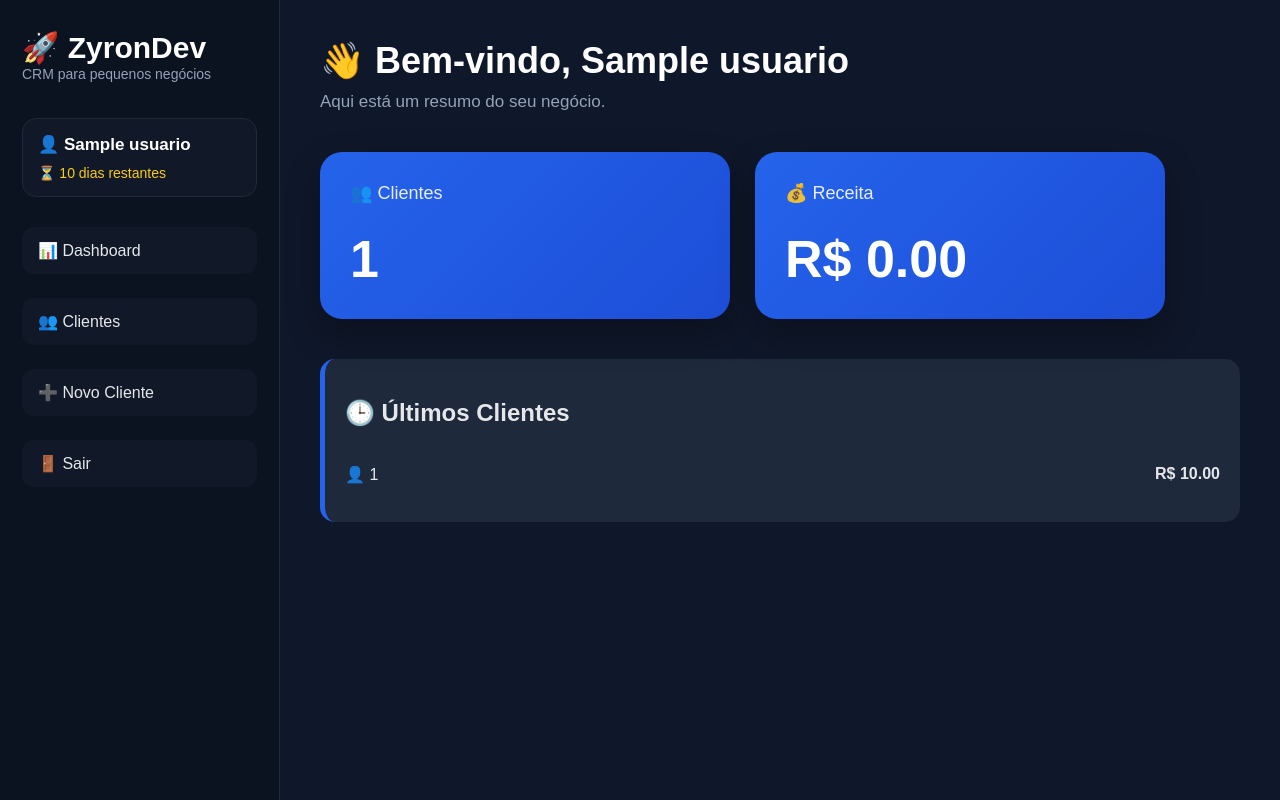
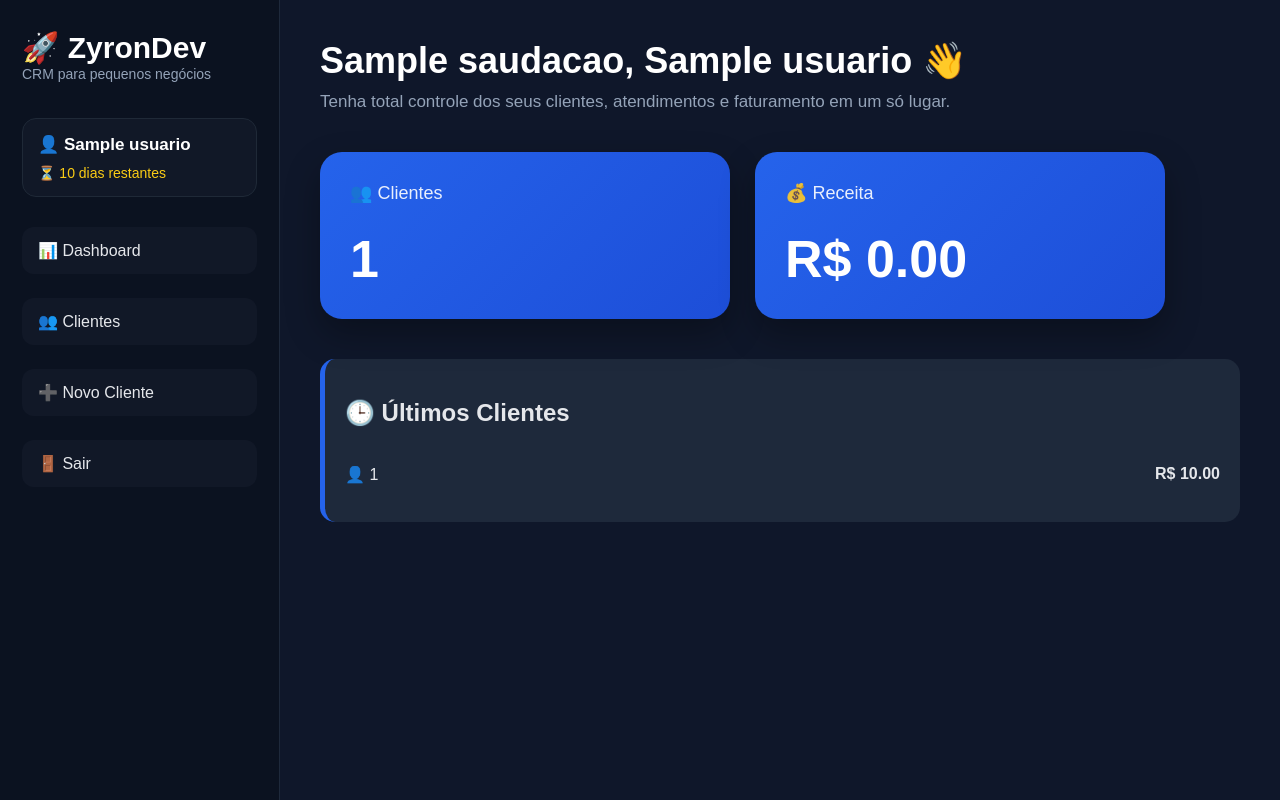
Before and after one commit to Augusto-dev-code/crm-Augusto, a Flask app: template templates/dashboard.html in a window 1280 px wide. Run offline with Flask 3, Linux system fonts and the light colour scheme; the template is opened without the code that fills it: most values are stand-ins (such as "Sample title", 1, 10 or a date in 2020).

Commit message:
Dashboard novo, saudação dinâmica e melhorias no visual

```diff
--- a/app.py
+++ b/app.py
@@ -173,7 +173,19 @@ def home():
 
             dias_restantes = max(dias, 0)
 
-    conn.close()
+        conn.close()
+
+    # Saudação automática
+    hora = datetime.now().hour
+
+    if hora < 12:
+        saudacao = "☀️ Bom dia"
+
+    elif hora < 18:
+        saudacao = "🌤️ Boa tarde"
+
+    else:
+        saudacao = "🌙 Boa noite"
 
     return render_template(
         "dashboard.html",
@@ -181,7 +193,8 @@ def home():
         faturamento=faturamento,
         ultimos_clientes=ultimos_clientes,
         usuario=session["usuario"],
-        dias_restantes=dias_restantes
+        dias_restantes=dias_restantes,
+        saudacao=saudacao
     )
 
 @app.route("/cadastro")
--- a/templates/dashboard.html
+++ b/templates/dashboard.html
@@ -74,13 +74,15 @@
 
     <div class="content">
 
-        <div class="dashboard-header">
+            <div class="dashboard-header">
 
-            <h1>👋 Bem-vindo, {{ usuario }}</h1>
+                <h1>{{ saudacao }}, {{ usuario }} 👋</h1>
 
-            <p>Aqui está um resumo do seu negócio.</p>
+                <p>
+                    Tenha total controle dos seus clientes, atendimentos e faturamento em um só lugar.
+                </p>
 
-        </div>
+            </div>
 
         <div class="cards">
 
```
